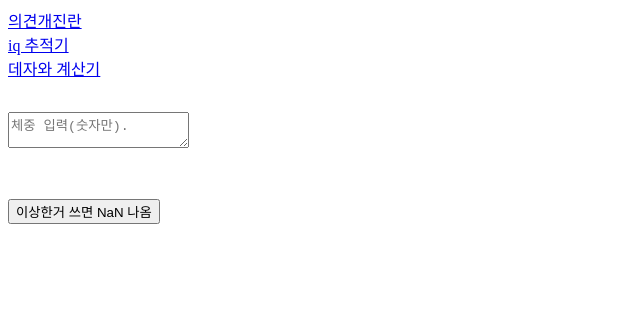
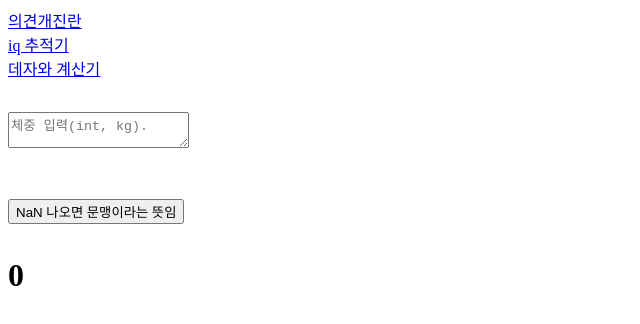
Before and after one commit to NOT2ho/4294967295.io, a Next.js app: page /TejavaCalc in a window 1280 px wide. Shown: the top 324 px of the page, without its empty margins (0-640 px from the left). Built offline with nearby package versions, Linux system fonts and the light colour scheme.

Commit message:
fix react doc issue

```diff
--- a/app/TejavaCalc/page.tsx
+++ b/app/TejavaCalc/page.tsx
@@ -1,34 +1,29 @@
 
 "use client"
 import React from 'react'
-import { useFormStatus } from 'react-dom'
-
+import { useState } from 'react'
+//import FormSubmit from './FormSubmit'
+import {useFormStatus} from 'react-dom'
 
 export default function TejavaCalc() {
-    const { pending } = useFormStatus()
+
+    const { pending, data } = useFormStatus()
+    const [val, setVal] = React.useState(0);
+
+    const FormSubmit = (formData: FormData) => {
+        const param = Number(formData.get('body'))
+        const die = 0.25 * param / 0.55 * 1000
+        console.log(die)
+
+        setVal(die)
+    }
+
     return (
-
-        <form action={FormSubmit}  >
+         <form action={FormSubmit}  >
             <p>
-                <textarea name="body" placeholder="체중 입력(숫자만)."></textarea>
+                <textarea name="body" placeholder="체중 입력(int, kg)."></textarea>
             </p>
-            <p><input type="submit" value="이상한거 쓰면 NaN 나옴" disabled={pending} /></p>
+            <p><input type="submit" value="NaN 나오면 문맹이라는 뜻임" disabled={pending} /></p><p>{val}</p>
         </form >
-        //
-
     )
 }
-
-
-
-
-function FormSubmit(formData: FormData) {
-
-    const param = Number(formData.get('body'))
-    const die = 0.25 * param / 0.55 * 1000
-
-    return <p>
-        당신은 데자와를 {die}캔 먹으면 0.5의 확률로 죽습니다. 주의하도록
-    </p>
-
-}
```
